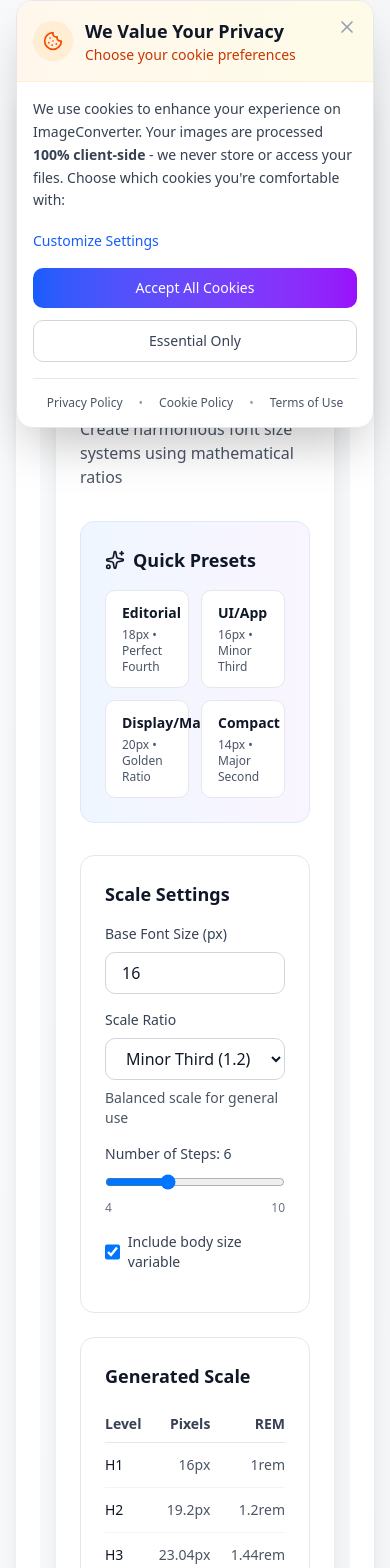
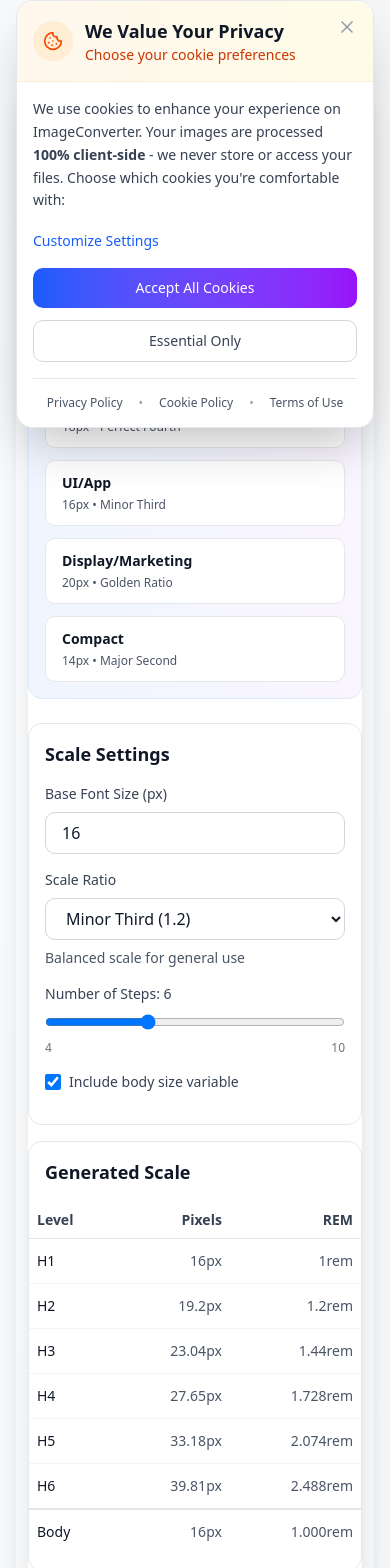
Before and after one commit to vahagnvardanyan1/image-convertors, a Next.js app: page /texts/fonts/scales in a window 390 px wide. Shown: the part 400-1968 px from the top of the page. Built offline with nearby package versions, Linux system fonts and the light colour scheme.

Commit message:
fonts mobile view

```diff
--- a/src/app/colors/layout.tsx
+++ b/src/app/colors/layout.tsx
@@ -49,7 +49,7 @@ export default function ColorsLayout({ children }: { children: React.ReactNode }
         </div>
 
         {/* Main Content */}
-        <div className="bg-white dark:bg-gray-800 rounded-xl shadow-xl p-6 sm:p-8">{children}</div>
+        <div className="bg-white dark:bg-gray-800 rounded-xl shadow-xl p-0 sm:p-0">{children}</div>
       </div>
     </div>
   );
--- a/src/app/texts/fonts/layout.tsx
+++ b/src/app/texts/fonts/layout.tsx
@@ -3,17 +3,17 @@
 export default function FontToolsLayout({ children }: { children: React.ReactNode }) {
   return (
     <div className="min-h-screen bg-gradient-to-br from-gray-50 to-gray-100 dark:from-gray-900 dark:to-gray-800">
-      <div className="max-w-7xl mx-auto px-4 sm:px-6 lg:px-8 py-8">
+      <div className="max-w-7xl mx-auto px-3 sm:px-6 lg:px-8 py-4 sm:py-6 lg:py-8">
         {/* Header */}
-        <div className="mb-8">
-          <div className="mb-6">
-            <h1 className="text-3xl font-bold text-gray-900 dark:text-white">Free Font Tools & Typography Playground</h1>
+        <div className="mb-4 sm:mb-6 lg:mb-8">
+          <div className="mb-4 sm:mb-6">
+            <h1 className="text-2xl sm:text-3xl font-bold text-gray-900 dark:text-white">Free Font Tools & Typography Playground</h1>
             <p className="mt-1 text-sm text-gray-600 dark:text-gray-400">Preview Google Fonts, discover perfect pairings, and generate typographic scales</p>
           </div>
         </div>
 
         {/* Main Content */}
-        <div className="bg-white dark:bg-gray-800 rounded-xl shadow-xl p-6 sm:p-8">{children}</div>
+        <div className="bg-white dark:bg-gray-800 rounded-xl shadow-xl sm:p-0 lg:p-8">{children}</div>
       </div>
     </div>
   );
--- a/src/app/texts/fonts/scales/page.tsx
+++ b/src/app/texts/fonts/scales/page.tsx
@@ -74,18 +74,18 @@ export default function FontScalesPage() {
     <div>
       <DynamicMetadata title={metadata.title} description={metadata.description} keywords={metadata.keywords} />
 
-      <div className="mb-8">
-        <h2 className="text-2xl font-bold text-gray-900 dark:text-white mb-2">Typographic Scale Generator</h2>
+      <div className="mb-4 sm:mb-6 lg:mb-8">
+        <h2 className="text-xl sm:text-2xl font-bold text-gray-900 dark:text-white mb-2">Typographic Scale Generator</h2>
         <p className="text-gray-600 dark:text-gray-400">Create harmonious font size systems using mathematical ratios</p>
       </div>
 
       {/* Quick Presets */}
-      <div className="mb-8 p-6 bg-gradient-to-r from-blue-50 to-purple-50 dark:from-gray-800 dark:to-gray-700 rounded-xl border border-blue-100 dark:border-gray-600">
+      <div className="mb-6 sm:mb-8 p-4 sm:p-6 bg-gradient-to-r from-blue-50 to-purple-50 dark:from-gray-800 dark:to-gray-700 rounded-xl border border-blue-100 dark:border-gray-600">
         <h3 className="text-lg font-semibold text-gray-900 dark:text-white mb-4 flex items-center gap-2">
           <Sparkles size={20} />
           Quick Presets
         </h3>
-        <div className="grid grid-cols-2 md:grid-cols-4 gap-3">
+        <div className="grid grid-cols-1 sm:grid-cols-2 md:grid-cols-4 gap-3">
           {presets.map(preset => (
             <button
               key={preset.name}
@@ -93,7 +93,7 @@ export default function FontScalesPage() {
               className="px-4 py-3 bg-white dark:bg-gray-800 rounded-lg border border-gray-200 dark:border-gray-600 hover:shadow-lg hover:border-blue-500 transition-all text-left"
             >
               <div className="font-semibold text-gray-900 dark:text-white text-sm">{preset.name}</div>
-              <div className="text-xs text-gray-600 dark:text-gray-400 mt-1">
+              <div className="text-xs text-gray-600 dark:text-gray-400 mt-1 break-words">
                 {preset.baseSize}px • {fontScaleRatios.find(r => r.id === preset.ratioId)?.label}
               </div>
             </button>
@@ -101,10 +101,10 @@ export default function FontScalesPage() {
         </div>
       </div>
 
-      <div className="grid grid-cols-1 lg:grid-cols-2 gap-8">
+      <div className="grid grid-cols-1 lg:grid-cols-2 gap-4 sm:gap-6 lg:gap-8">
         {/* Controls */}
-        <div className="space-y-6">
-          <div className="bg-white dark:bg-gray-800 rounded-xl border border-gray-200 dark:border-gray-700 p-6">
+        <div className="space-y-4 sm:space-y-6">
+          <div className="bg-white dark:bg-gray-800 rounded-xl border border-gray-200 dark:border-gray-700 p-4 sm:p-6">
             <h3 className="text-lg font-semibold text-gray-900 dark:text-white mb-4">Scale Settings</h3>
 
             {/* Base Size */}
@@ -157,45 +157,47 @@ export default function FontScalesPage() {
           </div>
 
           {/* Scale Table */}
-          <div className="bg-white dark:bg-gray-800 rounded-xl border border-gray-200 dark:border-gray-700 p-6 overflow-x-auto">
+          <div className="bg-white dark:bg-gray-800 rounded-xl border border-gray-200 dark:border-gray-700 p-4 sm:p-6 overflow-x-auto">
             <h3 className="text-lg font-semibold text-gray-900 dark:text-white mb-4">Generated Scale</h3>
-            <table className="w-full text-sm">
+            <div className="overflow-x-auto -mx-4 sm:mx-0">
+              <table className="w-full text-sm min-w-[300px]">
                 <thead className="border-b border-gray-200 dark:border-gray-700">
                   <tr>
-                  <th className="text-left py-2 text-gray-700 dark:text-gray-300 font-semibold">Level</th>
-                  <th className="text-right py-2 text-gray-700 dark:text-gray-300 font-semibold">Pixels</th>
-                  <th className="text-right py-2 text-gray-700 dark:text-gray-300 font-semibold">REM</th>
+                    <th className="text-left py-2 px-2 text-gray-700 dark:text-gray-300 font-semibold">Level</th>
+                    <th className="text-right py-2 px-2 text-gray-700 dark:text-gray-300 font-semibold">Pixels</th>
+                    <th className="text-right py-2 px-2 text-gray-700 dark:text-gray-300 font-semibold">REM</th>
                   </tr>
                 </thead>
                 <tbody>
                   {scale.map(item => (
                     <tr key={item.label} className="border-b border-gray-100 dark:border-gray-700 last:border-b-0">
-                    <td className="py-3 text-gray-900 dark:text-white font-medium">{item.label}</td>
-                    <td className="py-3 text-right text-gray-600 dark:text-gray-400">{item.px}px</td>
-                    <td className="py-3 text-right text-gray-600 dark:text-gray-400">{item.rem}rem</td>
+                      <td className="py-3 px-2 text-gray-900 dark:text-white font-medium">{item.label}</td>
+                      <td className="py-3 px-2 text-right text-gray-600 dark:text-gray-400">{item.px}px</td>
+                      <td className="py-3 px-2 text-right text-gray-600 dark:text-gray-400">{item.rem}rem</td>
                     </tr>
                   ))}
                   {includeBody && (
                     <tr className="border-t-2 border-gray-200 dark:border-gray-600">
-                    <td className="py-3 text-gray-900 dark:text-white font-medium">Body</td>
-                    <td className="py-3 text-right text-gray-600 dark:text-gray-400">{baseSize}px</td>
-                    <td className="py-3 text-right text-gray-600 dark:text-gray-400">{(baseSize / 16).toFixed(3)}rem</td>
+                      <td className="py-3 px-2 text-gray-900 dark:text-white font-medium">Body</td>
+                      <td className="py-3 px-2 text-right text-gray-600 dark:text-gray-400">{baseSize}px</td>
+                      <td className="py-3 px-2 text-right text-gray-600 dark:text-gray-400">{(baseSize / 16).toFixed(3)}rem</td>
                     </tr>
                   )}
                 </tbody>
               </table>
             </div>
           </div>
+        </div>
 
         {/* Preview & CSS */}
-        <div className="space-y-6">
+        <div className="space-y-4 sm:space-y-6">
           {/* Visual Preview */}
-          <div className="bg-white dark:bg-gray-800 rounded-xl border border-gray-200 dark:border-gray-700 p-6">
+          <div className="bg-white dark:bg-gray-800 rounded-xl border border-gray-200 dark:border-gray-700 p-4 sm:p-6">
             <h3 className="text-lg font-semibold text-gray-900 dark:text-white mb-4">Visual Preview</h3>
             <div className="space-y-4">
               {scale.map((item, index) => (
                 <div key={index} className="pb-3 border-b border-gray-100 dark:border-gray-700 last:border-b-0">
-                  <div className="text-gray-900 dark:text-white" style={{ fontSize: `${item.px}px`, lineHeight: 1.2 }}>
+                  <div className="text-gray-900 dark:text-white break-words overflow-hidden" style={{ fontSize: `${Math.min(item.px, 48)}px`, lineHeight: 1.2 }}>
                     {item.label}: The quick brown fox
                   </div>
                   <div className="text-xs text-gray-500 dark:text-gray-400 mt-1">
@@ -205,7 +207,7 @@ export default function FontScalesPage() {
               ))}
               {includeBody && (
                 <div className="pt-3 border-t-2 border-gray-200 dark:border-gray-600">
-                  <div className="text-gray-900 dark:text-white" style={{ fontSize: `${baseSize}px`, lineHeight: 1.5 }}>
+                  <div className="text-gray-900 dark:text-white break-words" style={{ fontSize: `${baseSize}px`, lineHeight: 1.5 }}>
                     Body: Typography is the craft of endowing human language with a durable visual form. This is your base body text size that will be used for most content.
                   </div>
                   <div className="text-xs text-gray-500 dark:text-gray-400 mt-1">
@@ -217,15 +219,15 @@ export default function FontScalesPage() {
           </div>
 
           {/* CSS Output */}
-          <div className="bg-white dark:bg-gray-800 rounded-xl border border-gray-200 dark:border-gray-700 p-6">
-            <div className="flex items-center justify-between mb-4">
+          <div className="bg-white dark:bg-gray-800 rounded-xl border border-gray-200 dark:border-gray-700 p-4 sm:p-6">
+            <div className="flex flex-col sm:flex-row sm:items-center sm:justify-between gap-3 mb-4">
               <h3 className="text-lg font-semibold text-gray-900 dark:text-white">CSS Variables</h3>
-              <Button onClick={handleCopyCSS} size="sm">
+              <Button onClick={handleCopyCSS} size="sm" className="w-full sm:w-auto">
                 <Copy className="mr-2" size={16} />
                 {copiedField === 'css' ? 'Copied!' : 'Copy CSS'}
               </Button>
             </div>
-            <pre className="bg-gray-50 dark:bg-gray-900 rounded-lg p-4 overflow-x-auto text-xs text-gray-800 dark:text-gray-200 border border-gray-200 dark:border-gray-700 max-h-[500px] overflow-y-auto">
+            <pre className="bg-gray-50 dark:bg-gray-900 rounded-lg p-3 sm:p-4 overflow-x-auto text-xs text-gray-800 dark:text-gray-200 border border-gray-200 dark:border-gray-700 max-h-[400px] sm:max-h-[500px] overflow-y-auto">
               <code>{generateCSSVariables()}</code>
             </pre>
           </div>
@@ -233,7 +235,7 @@ export default function FontScalesPage() {
       </div>
 
       {/* Info Panel */}
-      <div className="mt-12 p-6 rounded-xl bg-gradient-to-r from-orange-50 to-red-50 dark:from-gray-700 dark:to-gray-600 border border-orange-100 dark:border-gray-600">
+      <div className="mt-8 sm:mt-12 p-4 sm:p-6 rounded-xl bg-gradient-to-r from-orange-50 to-red-50 dark:from-gray-700 dark:to-gray-600 border border-orange-100 dark:border-gray-600">
         <h3 className="text-lg font-semibold text-gray-900 dark:text-white mb-2">About Typographic Scales</h3>
         <ul className="space-y-2 text-sm text-gray-700 dark:text-gray-300">
           <li className="flex items-start gap-2">
--- a/src/app/texts/layout.tsx
+++ b/src/app/texts/layout.tsx
@@ -54,7 +54,7 @@ export default function TextsLayout({ children }: { children: React.ReactNode })
         </div>
 
         {/* Main Content */}
-        <div className="bg-white dark:bg-gray-800 rounded-xl shadow-xl p-6 sm:p-8">{children}</div>
+        <div className="bg-white dark:bg-gray-800 rounded-xl shadow-xl p-0 sm:p-0">{children}</div>
       </div>
     </div>
   );
--- a/src/components/BackgroundRemover/index.tsx
+++ b/src/components/BackgroundRemover/index.tsx
@@ -64,11 +64,6 @@ export function BackgroundRemover() {
     } finally {
       setIsProcessing(false);
     }
-  };
-
-  const handleRemoveBackground = async () => {
-    if (!selectedFile) return;
-    await handleRemoveBackgroundWithFile(selectedFile);
   };
 
   const handleDownload = () => {
```
Also changed, not shown: src/app/texts/fonts/pairings/page.tsx (+25 -25 lines), src/app/texts/fonts/preview/page.tsx (+14 -14 lines). Lines whose indentation alone changed are shown as unchanged.
